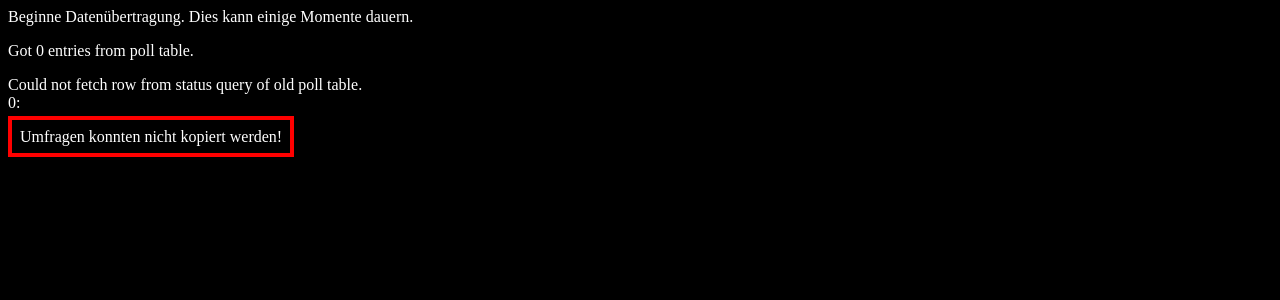
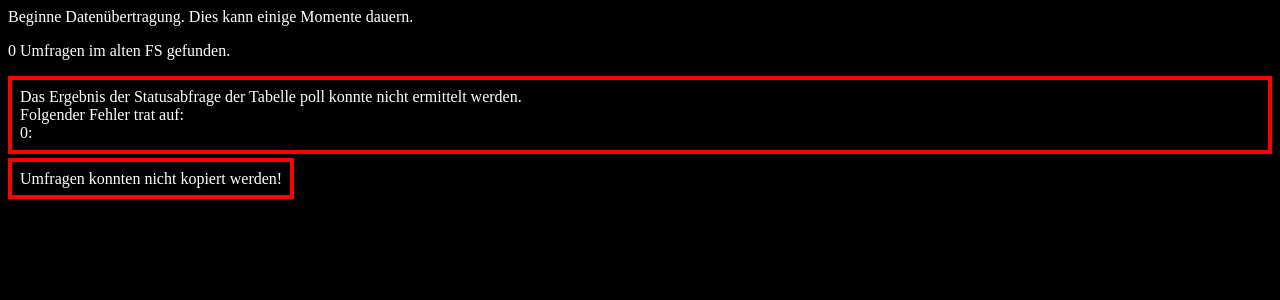
Before and after one commit to Thoronador/fs-transition, a PHP site: page /stepPollShop.php in a window 1280 px wide. Shown: the top 300 px of the page. Run offline with PHP 8.4, Linux system fonts and the light colour scheme; data that the repository does not hold is empty.

Commit message:
Better documentation of code within comments and more translation stuff added, part 7 of maybe 9.

```diff
--- a/includes/poll.php
+++ b/includes/poll.php
@@ -19,11 +19,53 @@
 
 require_once 'connect.inc.php';
 
+/* function pollTransition()
+   transfers polls from the old Frogsystem to the new Frogsystem.
+
+   table structures (old and new):
+
+   fs_poll                                 fs2_poll
+     poll_id    MEDIUMINT(8), auto_inc       poll_id           MEDIUMINT(8), auto_inc
+     poll_quest CHAR(255)                    poll_quest        VARCHAR(255)
+     poll_start INT(11)                      poll_start        INT(11)
+     poll_end   INT(11)                      poll_end          INT(11)
+     poll_type  TINYINT(4)                   poll_type         TINYINT(4)
+                                             poll_participants MEDIUMINT(8)
+     PRIMARY INDEX (poll_id)
+                                             PRIMARY INDEX (poll_id)
+   fs_poll_answers
+     poll_id      MEDIUMINT(8)
+     answer_id    MEDIUMINT(8), auto_inc
+     answer       CHAR(255)
+     answer_count MEDIUMINT(8)
+
+     PRIMARY INDEX (answer_id)
+
+   Table structures are almost the same, so every field in the new table gets
+   its value from the field with the same name in the old table, except
+   poll_participants. That field's value will be calculated as the sum of the
+   old poll_answers table's answer_count fields belonging to the same poll.
+
+   The auto-increment value of the new table will be adjusted to match the one
+   of the old table.
+   During the transition process ALL previously existing polls within the new
+   poll table will be deleted!
+
+   parameters:
+       old_link - the MySQL link identifier (resource type) for the connection
+                  to the old database
+       new_link - the MySQL link identifier (resource type) for the connection
+                  to the new database
+
+   return value:
+       true in case of success; false if failure
+*/
 function pollTransition($old_link, $new_link)
 {
   if (!selectOldDB($old_link))
   {
-    echo '<p>Could not select old database.<br>';
+    echo '<p class="error">Die Datenbank des FS1 konnte nicht ausgew&auml;hlt '
+        .'werden!<br>Folgender Fehler trat beim Versuch auf:<br>';
     echo mysql_errno($old_link).': '.mysql_error($old_link)."</p>\n";
     return false;
   }
@@ -31,22 +73,34 @@ function pollTransition($old_link, $new_link)
   $result = mysql_query('SELECT * FROM `'.OldDBTablePrefix.'poll`', $old_link);
   if ($result===false)
   {
-    echo '<p>Could not execute query on old poll table.<br>';
+    echo '<p class="error">Eine SQL-Abfrage f&uuml;r die alte Tabelle poll '
+        .'konnte nicht ausgef&uuml;hrt werden!<br>Folgender Fehler trat beim '
+        .'Versuch auf:<br>';
     echo mysql_errno($old_link).': '.mysql_error($old_link)."</p>\n";
     return false;
   }
-  echo '<p>Got '.mysql_num_rows($result)." entries from poll table.</p>\n";
+  $poll_num = mysql_num_rows($result);
+  if ($poll_num!=1)
+  {
+    echo '<p>'.$poll_num." Umfragen im alten FS gefunden.</p>\n";
+  }
+  else
+  {
+    echo '<p>Eine Umfrage im alten FS gefunden.</p>'."\n";
+  }
   //get current auto-increment value
   $query_res = mysql_query("SHOW TABLE STATUS LIKE '".OldDBTablePrefix."poll'", $old_link);
   if ($query_res===false)
   {
-    echo '<p>Could not execute status query on old poll table.<br>';
+    echo '<p class="error">Die Statusabfrage f&uuml;r die alte poll-Tabelle '
+        .'schlug fehl.<br>Folgender Fehler trat dabei auf:<br>';
     echo mysql_errno($old_link).': '.mysql_error($old_link)."</p>\n";
     return false;
   }
   if (!($row=mysql_fetch_assoc($query_res)))
   {
-    echo '<p>Could not fetch row from status query of old poll table.<br>';
+    echo '<p class="error">Das Ergebnis der Statusabfrage der Tabelle poll '
+        .'konnte nicht ermittelt werden.<br>Folgender Fehler trat auf:<br>';
     echo mysql_errno($old_link).': '.mysql_error($old_link)."</p>\n";
     return false;
   }
@@ -55,7 +109,8 @@ function pollTransition($old_link, $new_link)
   //go on with new DB
   if (!selectNewDB($new_link))
   {
-    echo '<p>Could not select new database.<br>';
+    echo '<p class="error">Die Datenbank des FS2 konnte nicht ausgew&auml;hlt '
+        .'werden!<br>Folgender Fehler trat beim Versuch auf:<br>';
     echo mysql_errno($new_link).': '.mysql_error($new_link)."</p>\n";
     return false;
   }
@@ -63,12 +118,14 @@ function pollTransition($old_link, $new_link)
   $query_res = mysql_query('DELETE FROM `'.NewDBTablePrefix.'poll` WHERE 1', $new_link);
   if (!$query_res)
   {
-    echo '<p>Could not delete existing values in new poll table.<br>';
+    echo '<p class="error">Die existierenden Werte in der neuen poll-Tabelle '
+        .'konnten nicht gel&ouml;scht werden.<br>Folgender Fehler trat beim '
+        .'Versuch auf:<br>';
     echo mysql_errno($new_link).': '.mysql_error($new_link)."</p>\n";
     return false;
   }//if
   //put stuff into new DB's table
-  echo '<span>Processing...</span>';
+  echo '<span>Verarbeitung l&auml;ft...</span>';
   while ($row = mysql_fetch_assoc($result))
   {
     $query_res = mysql_query('INSERT INTO `'.NewDBTablePrefix.'poll` '
@@ -78,24 +135,28 @@ function pollTransition($old_link, $new_link)
                   .$row['poll_type']."', 1)", $new_link);
     if (!$query_res)
     {
-      echo '<p>Could not insert values into poll table.<br>';
+      echo '<p class="error">Ein Wert konnte nicht in die neue poll-Tabelle '
+          .'eingef&uuml;gt werden.<br>Folgender Fehler trat auf:<br>';
       echo mysql_errno($new_link).': '.mysql_error($new_link)."</p>\n";
       return false;
     }//if
   }//while
-  echo '<span>Done.</span>'."\n";
   //set auto increment value
   $query_res = mysql_query('ALTER TABLE `'.NewDBTablePrefix.'poll` AUTO_INCREMENT='.$auto_inc_value, $new_link);
   if (!$query_res)
   {
-    echo '<p>Could not set new auto-increment value on poll table.<br>';
+    echo '<p class="error">Der Auto-increment-Wert der neuen Tabelle poll '
+        .'konnte nicht aktualisert werden.<br>Folgender Fehler trat beim '
+        .'Versuch auf:<br>';
     echo mysql_errno($new_link).': '.mysql_error($new_link)."</p>\n";
     return false;
   }//if
+
   //now try to get the participant count right
   if (!selectOldDB($old_link))
   {
-    echo '<p>Could not select old database again.<br>';
+    echo '<p class="error">Die Datenbank des FS1 konnte nicht erneut '
+        .'ausgew&auml;hlt werden!<br>Folgender Fehler trat beim Versuch auf:<br>';
     echo mysql_errno($old_link).': '.mysql_error($old_link)."</p>\n";
     return false;
   }
@@ -103,14 +164,17 @@ function pollTransition($old_link, $new_link)
                         .OldDBTablePrefix.'poll_answers` GROUP BY poll_id', $old_link);
   if ($result==false)
   {
-    echo '<p>Could not execute query for participants calculation on old poll_answers table.<br>';
+    echo '<p class="error">Die SQL-Abfrage f&uuml;r die alte poll_answers-Tabelle'
+        .' zur Berechnung der Umfrageteilnehmer konnte nicht ausgef&uuml;hrt '
+        .'werden!<br>Folgender Fehler trat beim Versuch auf:<br>';
     echo mysql_errno($old_link).': '.mysql_error($old_link)."</p>\n";
     return false;
   }
   //switch to new DB
   if (!selectNewDB($new_link))
   {
-    echo '<p>Could not select new database.<br>';
+    echo '<p class="error">Die Datenbank des FS2 konnte nicht ausgew&auml;hlt '
+        .'werden!<br>Folgender Fehler trat beim Versuch auf:<br>';
     echo mysql_errno($new_link).': '.mysql_error($new_link)."</p>\n";
     return false;
   }
@@ -122,20 +186,53 @@ function pollTransition($old_link, $new_link)
                   .$row['participants']."' WHERE poll_id='".$row['poll_id']."'");
     if (!$query_res)
     {
-      echo '<p>Could not set update participant count in new poll table.<br>';
+      echo '<p class="error">Die Teilnehmeranzahl einer Umfrage in der neuen '
+          .'poll-Tabelle konnte nicht in aktualisiert werden.<br>Folgender '
+          .'Fehler trat beim Versuch auf:<br>';
       echo mysql_errno($new_link).': '.mysql_error($new_link)."</p>\n";
       return false;
     }//if
   }//while
+  echo '<span>Fertig.</span>'."\n";
   return true;
 }//function pollTransition
 
 
+/* function poll_answersTransition()
+   transfers poll answers from the old Frogsystem to the new Frogsystem.
+
+   table structures (old and new):
+
+   fs_poll_answers                         fs2_poll_answers
+     poll_id      MEDIUMINT(8)               poll_id      MEDIUMINT(8)
+     answer_id    MEDIUMINT(8), auto_inc     answer_id    MEDIUMINT(8), auto:inc
+     answer       CHAR(255)                  answer       VARCHAR(255)
+     answer_count MEDIUMINT(8)               answer_count MEDIUMINT(8)
+
+     PRIMARY INDEX (answer_id)               PRIMARY INDEX (answer_id)
+
+   Table structures are almost the same, so every field in the new table gets
+   its value from the field with the same name in the old table. The auto-
+   increment value of the new table will be adjusted to match the one of the old
+   table.
+   During the transition process ALL previously existing poll answers within the
+   new poll_answers table will be deleted!
+
+   parameters:
+       old_link - the MySQL link identifier (resource type) for the connection
+                  to the old database
+       new_link - the MySQL link identifier (resource type) for the connection
+                  to the new database
+
+   return value:
+       true in case of success; false if failure
+*/
 function poll_answersTransition($old_link, $new_link)
 {
   if (!selectOldDB($old_link))
   {
-    echo '<p>Could not select old database.<br>';
+    echo '<p class="error">Die Datenbank des FS1 konnte nicht ausgew&auml;hlt '
+        .'werden!<br>Folgender Fehler trat beim Versuch auf:<br>';
     echo mysql_errno($old_link).': '.mysql_error($old_link)."</p>\n";
     return false;
   }
@@ -143,22 +240,35 @@ function poll_answersTransition($old_link, $new_link)
   $result = mysql_query('SELECT * FROM `'.OldDBTablePrefix.'poll_answers` WHERE 1', $old_link);
   if ($result===false)
   {
-    echo '<p>Could not execute query on old poll_answers table.<br>';
+    echo '<p class="error">Eine SQL-Abfrage f&uuml;r die alte Tabelle poll_answers'
+        .' konnte nicht ausgef&uuml;hrt werden!<br>Folgender Fehler trat beim '
+        .'Versuch auf:<br>';
     echo mysql_errno($old_link).': '.mysql_error($old_link)."</p>\n";
     return false;
   }
-  echo '<p>Got '.mysql_num_rows($result)." entries from poll_answers table.</p>\n";
+  $answer_num = mysql_num_rows($result);
+  if ($answer_num!=1)
+  {
+    echo '<p>'.$answer_num." Umfrageantworten im alten FS gefunden.</p>\n";
+  }
+  else
+  {
+    echo '<p>Eine Umfrageantwort im alten FS gefunden. Welch eine sinnlose Art '
+        .'von Umfrage ist das denn?</p>'."\n";
+  }
   //get current auto-increment value
   $query_res = mysql_query("SHOW TABLE STATUS LIKE '".OldDBTablePrefix."poll_answers'", $old_link);
   if ($query_res===false)
   {
-    echo '<p>Could not execute status query on old poll_answers table.<br>';
+    echo '<p class="error">Die Statusabfrage f&uuml;r die alte poll_answers-'
+        .'Tabelle schlug fehl.<br>Folgender Fehler trat dabei auf:<br>';
     echo mysql_errno($old_link).': '.mysql_error($old_link)."</p>\n";
     return false;
   }
   if (!($row=mysql_fetch_assoc($query_res)))
   {
-    echo '<p>Could not fetch row from status query of old poll_answers table.<br>';
+    echo '<p class="error">Das Ergebnis der Statusabfrage der Tabelle poll_answers'
+        . 'konnte nicht ermittelt werden.<br>Folgender Fehler trat auf:<br>';
     echo mysql_errno($old_link).': '.mysql_error($old_link)."</p>\n";
     return false;
   }
@@ -167,7 +277,8 @@ function poll_answersTransition($old_link, $new_link)
    //go on with new DB
   if (!selectNewDB($new_link))
   {
-    echo '<p>Could not select new database.<br>';
+    echo '<p class="error">Die Datenbank des FS2 konnte nicht ausgew&auml;hlt '
+        .'werden!<br>Folgender Fehler trat beim Versuch auf:<br>';
     echo mysql_errno($new_link).': '.mysql_error($new_link)."</p>\n";
     return false;
   }
@@ -175,12 +286,14 @@ function poll_answersTransition($old_link, $new_link)
   $query_res = mysql_query('DELETE FROM `'.NewDBTablePrefix.'poll_answers` WHERE 1', $new_link);
   if (!$query_res)
   {
-    echo '<p>Could not delete existing values in new poll_answers table.<br>';
+    echo '<p class="error">Die existierenden Werte in der neuen poll_answers-'
+        .'Tabelle konnten nicht gel&ouml;scht werden.<br>Folgender Fehler trat'
+        .' beim Versuch auf:<br>';
     echo mysql_errno($new_link).': '.mysql_error($new_link)."</p>\n";
     return false;
   }//if
   //put stuff into new DB's table
-  echo '<span>Processing...</span>';
+  echo '<span>Verarbeitung l&auml;ft...</span>';
   while ($row = mysql_fetch_assoc($result))
   {
     $query_res = mysql_query('INSERT INTO `'.NewDBTablePrefix.'poll_answers` '
@@ -189,20 +302,23 @@ function poll_answersTransition($old_link, $new_link)
                   .$row['answer']."', '".$row['answer_count']."')", $new_link);
     if (!$query_res)
     {
-      echo '<p>Could not insert values into poll_answers table.<br>';
+      echo '<p class="error">Ein Wert konnte nicht in die neue poll_answers-'
+          .'Tabelle eingef&uuml;gt werden.<br>Folgender Fehler trat auf:<br>';
       echo mysql_errno($new_link).': '.mysql_error($new_link)."</p>\n";
       return false;
     }//if
   }//while
-  echo '<span>Done.</span>'."\n";
   //set auto-increment value
   $query_res = mysql_query('ALTER TABLE `'.NewDBTablePrefix.'poll_answers` AUTO_INCREMENT='.$auto_inc_value, $new_link);
   if (!$query_res)
   {
-    echo '<p>Could not set new auto-increment value on poll_answers table.<br>';
+    echo '<p class="error">Der Auto-increment-Wert der neuen Tabelle poll_answers'
+        .'konnte nicht aktualisert werden.<br>Folgender Fehler trat beim '
+        .'Versuch auf:<br>';
     echo mysql_errno($new_link).': '.mysql_error($new_link)."</p>\n";
     return false;
   }//if
+  echo '<span>Fertig.</span>'."\n";
   return true;
 }//function poll_answersTransition
 
```
